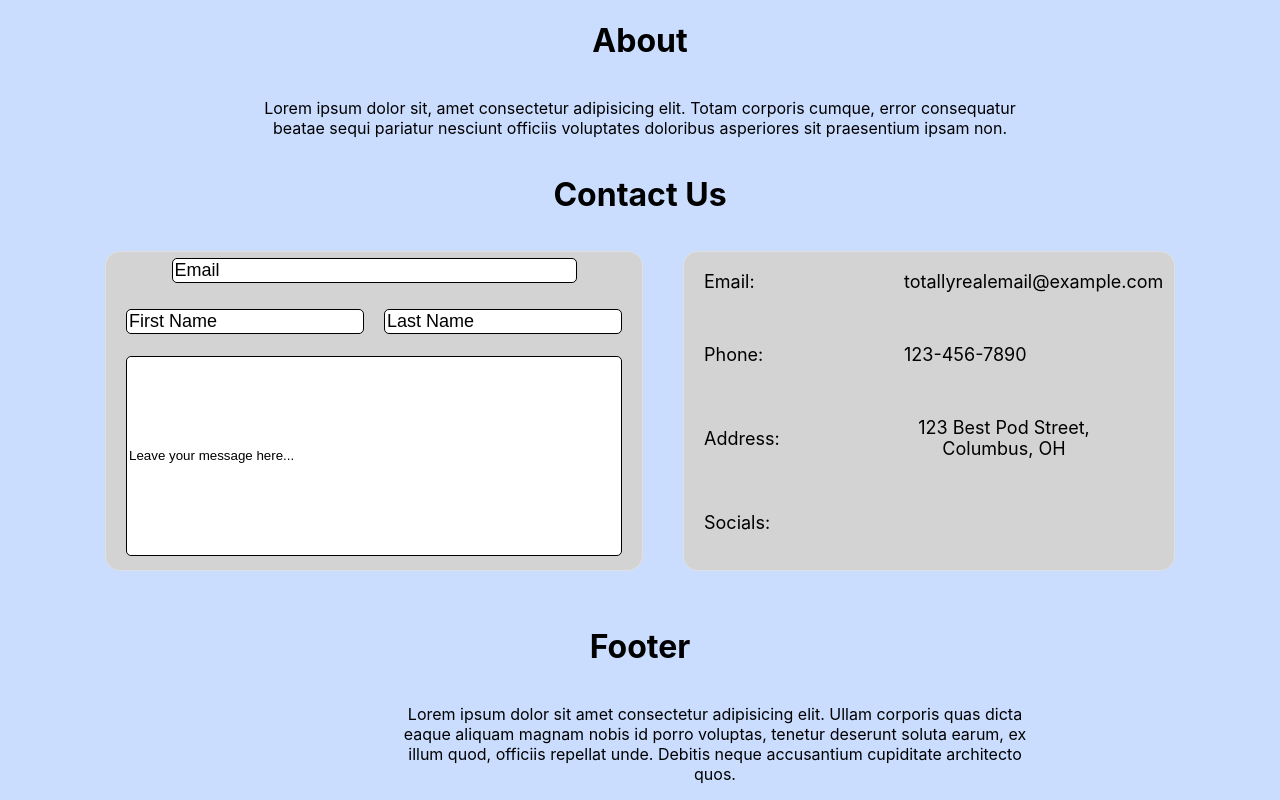
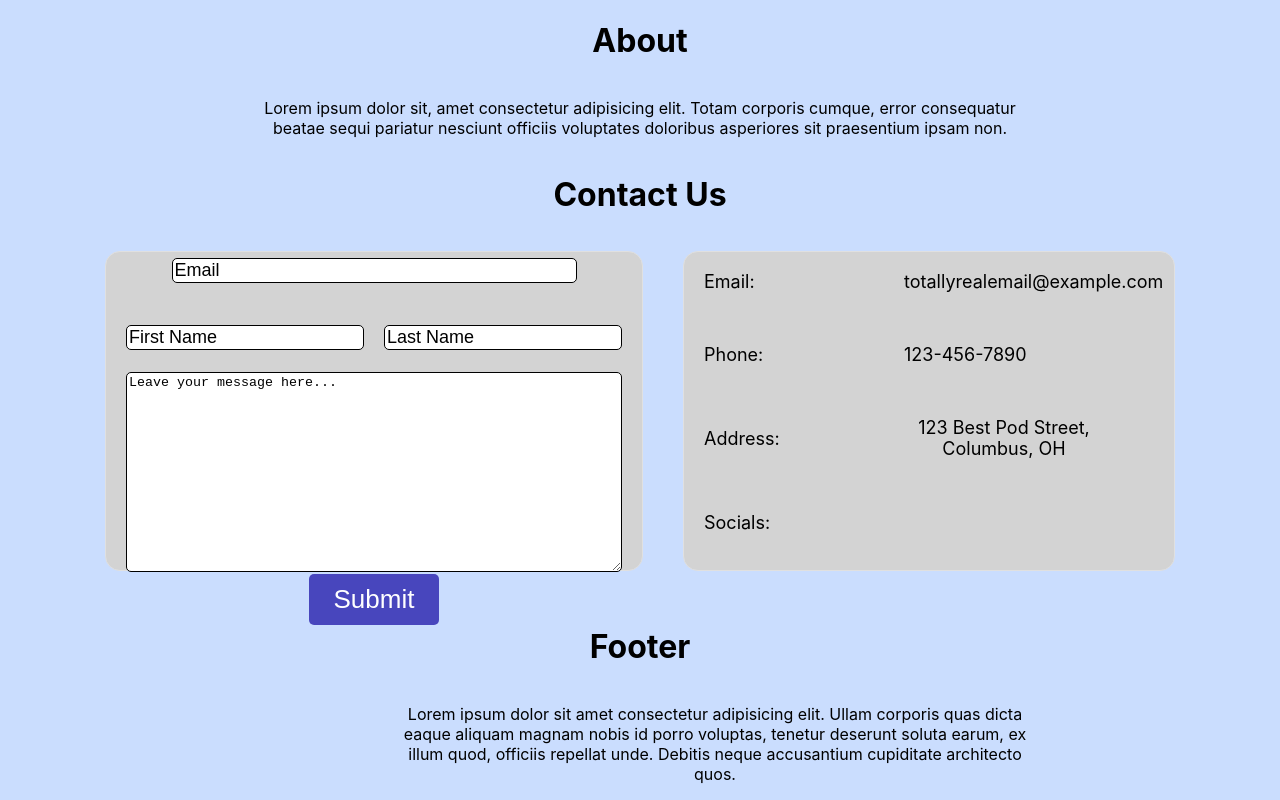
Before and after one commit to Workday-Pod-4/CollabU, a React (Vite) app in the folder capstone-project/ui/: page / in a window 1280 px wide. Shown: the part 700-1500 px from the top of the page. Built offline with nearby package versions, Linux system fonts and the light colour scheme.

Commit message:
connecting contact form to formspree API

```diff
--- a/capstone-project/ui/package.json
+++ b/capstone-project/ui/package.json
@@ -8,6 +8,7 @@
     "preview": "vite preview"
   },
   "dependencies": {
+    "@formspree/react": "^2.3.0",
     "axios": "^0.27.2",
     "react": "^18.0.0",
     "react-dom": "^18.0.0"
--- a/capstone-project/ui/src/components/ContactForm/ContactForm.css
+++ b/capstone-project/ui/src/components/ContactForm/ContactForm.css
@@ -57,3 +57,12 @@ width:300px;
     border-radius: 5px;
 
 }
+
+
+p.validation-error{
+
+    color:red;
+}
+
+p.thank-you{
+}
--- a/capstone-project/ui/src/components/ContactForm/ContactForm.jsx
+++ b/capstone-project/ui/src/components/ContactForm/ContactForm.jsx
@@ -1,10 +1,10 @@
 import * as React from "react";
 import { Link } from "react-router-dom";
-
+import { useForm, ValidationError } from '@formspree/react';
 import "./ContactForm.css";
 
 export default function ContactForm() {
-
+  const [state, handleSubmit] = useForm("xyyorrjy");
   const [form, setForm] = React.useState({"firstName" : "", "lastName" : "", "message": ""})
 
   function handleOnChange(evt){
@@ -15,8 +15,12 @@ export default function ContactForm() {
     <div className = "contact-form">
         <div className = "content">
           <div className = "form-wrapper">
+            <form onSubmit={handleSubmit}>
               <div className="email-input" >
-                  <input className="form-input" type="text" name="email" placeholder="Email" onChange={handleOnChange} defaultValue={form.firstName}></input>
+                <label htmlFor="email"/>
+                  <input className="form-input"  type="text" name="email" placeholder="Email" onChange={handleOnChange} defaultValue={form.firstName}></input>
+
+                  <p className = "validation-error"> <ValidationError prefix="Email" field="email" errors={state.errors}/></p>
               </div>
             <div className="split-input-field">
               <div className="input-field">
@@ -27,8 +31,12 @@ export default function ContactForm() {
               </div>
             </div>
             <div className="message-input">
-              <input name="message" className="form-input" type="text" placeholder="Leave your message here..." onChange={handleOnChange} value={form.message} />
+              <textarea id ="message" name="message" className="form-input" type="text" placeholder="Leave your message here..." onChange={handleOnChange} value={form.message} />
+              <ValidationError prefix="Message" field="message"errors={state.errors}/>
             </div>
+            <button type="submit" disabled={state.submitting}>Submit</button>
+            </form>
+            {state.succeeded?<p className = "thank-you">Thanks for getting in touch!</p>:null}
           </div>
         </div>
     </div>
```
Also changed, not shown: 1 other file (tests, documents, lock files or other folders).
